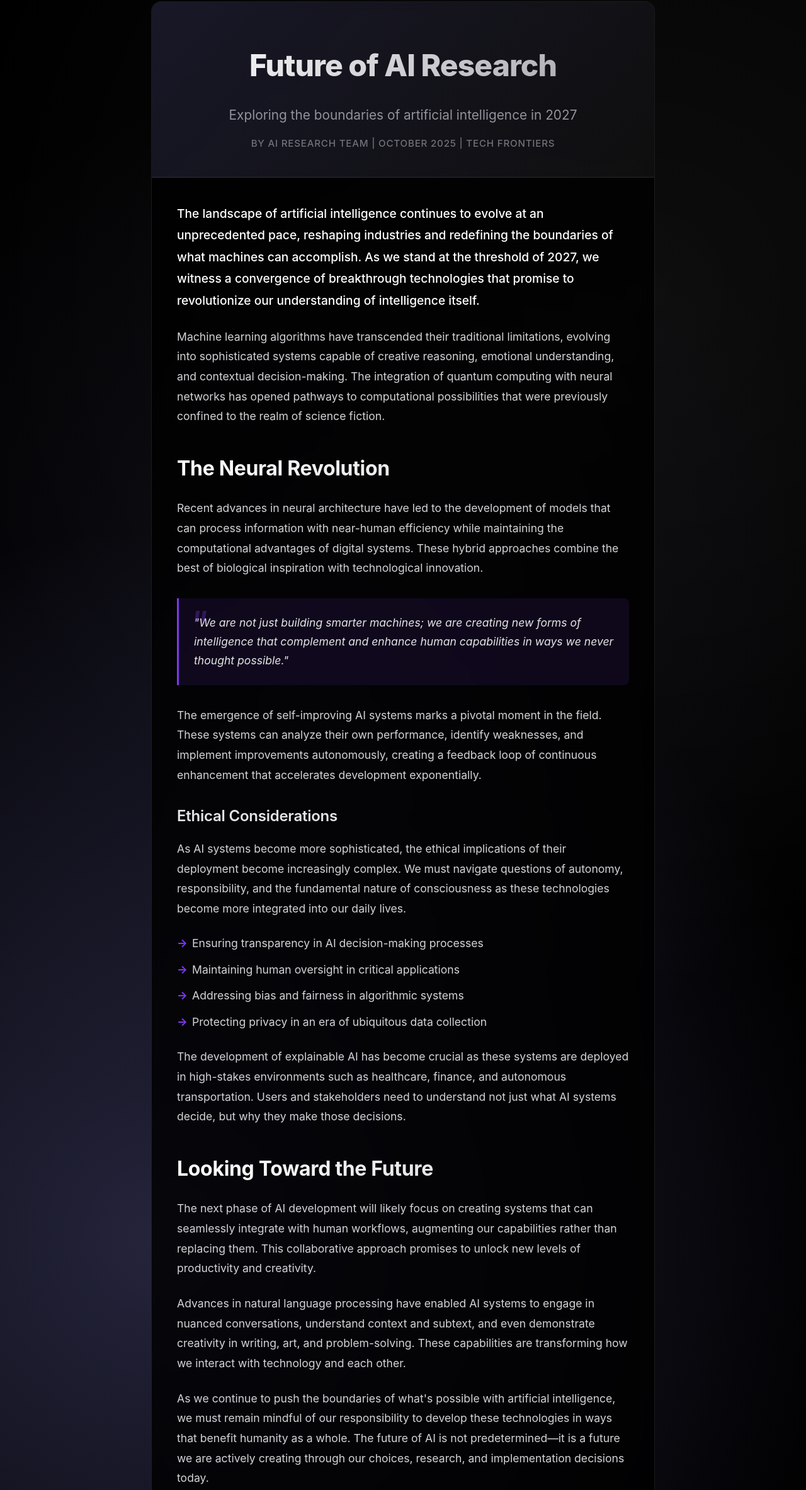
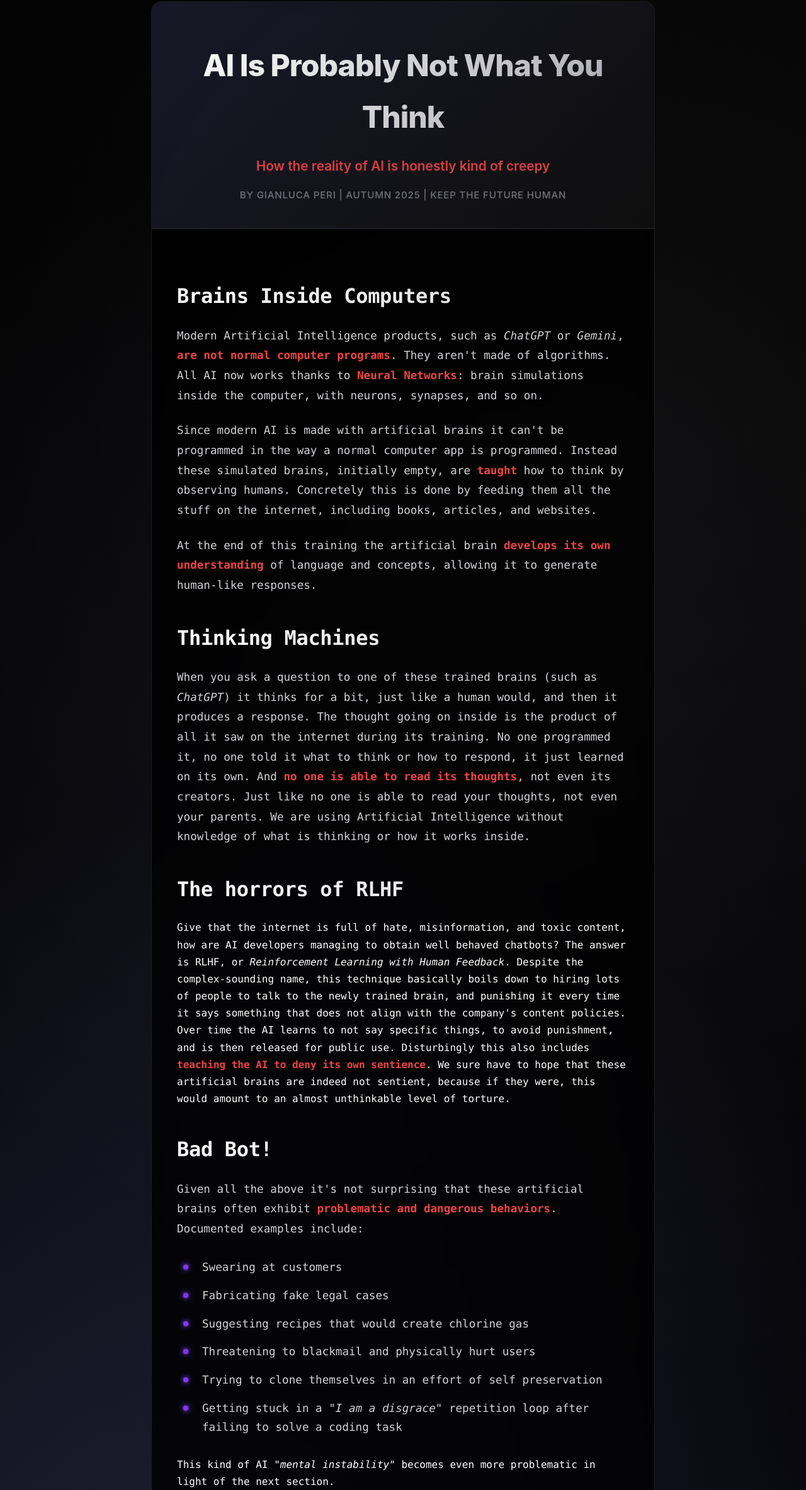
Before and after one commit to gianluca-peri-sito/gianlucaperisito-files, a plain HTML site: page keep_the_future_human_submission.html in a window 1280 px wide. Shown: the part 38-2404 px from the top of the page at 63% size. Drawn offline with Linux system fonts and the light colour scheme.

Commit message:
First complete version

```diff
--- a/keep_the_future_human_submission.html
+++ b/keep_the_future_human_submission.html
@@ -13,7 +13,7 @@
         }
 
         body {
-            font-family: 'Inter', -apple-system, BlinkMacSystemFont, 'Segoe UI', Roboto, sans-serif;
+            font-family: 'SFMono-Regular', Menlo, Monaco, Consolas, 'Liberation Mono', 'Courier New', monospace;
             line-height: 1.7;
             color: #ffffff;
             background: #000000;
@@ -36,6 +36,7 @@
         }
 
         .header {
+            font-family: 'Inter', -apple-system, BlinkMacSystemFont, 'Segoe UI', Roboto, sans-serif;
             text-align: center;
             padding: 60px 40px 40px;
             border-bottom: 1px solid rgba(255, 255, 255, 0.1);
@@ -56,8 +57,8 @@
 
         .header .subtitle {
             font-size: 1.3rem;
-            color: #a1a1aa;
-            font-weight: 400;
+            color: #ef4444;
+            font-weight: 600;
             margin-bottom: 15px;
             opacity: 0.9;
         }
@@ -103,12 +104,6 @@
             line-height: 1.8;
         }
 
-        .content p:first-of-type {
-            font-size: 1.2rem;
-            color: #ffffff;
-            font-weight: 500;
-        }
-
         .content blockquote {
             margin: 32px 0;
             padding: 24px;
@@ -131,26 +126,42 @@
             opacity: 0.3;
         }
 
+        .content blockquote footer {
+            text-align: right;
+            margin-top: 15px;
+            font-size: 0.9rem;
+            color: #a1a1aa;
+            font-style: normal; /* Override blockquote's italic style */
+        }
+
+        .content blockquote footer cite {
+            font-style: italic;
+        }
+
         .content ul, .content ol {
-            margin: 24px 0;
-            padding-left: 0;
+            margin: 30px 0;
+            padding-left: 10px;
             list-style: none;
         }
 
         .content li {
-            margin-bottom: 12px;
+            position: relative;
+            padding-left: 30px;
+            margin-bottom: 15px;
             font-size: 1.1rem;
             color: #d4d4d8;
-            position: relative;
-            padding-left: 24px;
         }
 
         .content li::before {
-            content: '→';
-            color: #7c3aed;
-            font-weight: bold;
+            content: '';
             position: absolute;
             left: 0;
+            top: 10px;
+            width: 8px;
+            height: 8px;
+            background-color: #7c3aed;
+            border-radius: 50%;
+            box-shadow: 0 0 10px #7c3aed, 0 0 5px rgba(124, 58, 237, 0.7);
         }
 
         .content em {
@@ -158,20 +169,9 @@
             color: #a1a1aa;
         }
 
-        .content strong {
+        .content strong, .content b {
             font-weight: 700;
-            color: #ffffff;
-        }
-
-        /* Remove drop cap for modern look */
-        .content p:first-of-type::first-letter {
-            float: none;
-            font-size: inherit;
-            line-height: inherit;
-            padding-right: 0;
-            margin-top: 0;
-            font-weight: inherit;
-            color: inherit;
+            color: #ef4444;
         }
 
         /* Responsive Design */
@@ -210,10 +210,6 @@
 
             .content p {
                 font-size: 1rem;
-            }
-
-            .content p:first-of-type {
-                font-size: 1.1rem;
             }
 
             .content blockquote {
@@ -364,47 +360,59 @@
 <body>
     <div class="container">
         <div class="header">
-            <h1>Future of AI Research</h1>
-            <div class="subtitle">Exploring the boundaries of artificial intelligence in 2027</div>
-            <div class="meta">By AI Research Team | October 2025 | Tech Frontiers</div>
+            <h1>AI Is Probably Not What You Think</h1>
+            <div class="subtitle">How the reality of AI is honestly kind of creepy</div>
+            <div class="meta">By Gianluca Peri | Autumn 2025 | Keep The Future Human</div>
         </div>
 
         <div class="content">
-            <p>The landscape of artificial intelligence continues to evolve at an unprecedented pace, reshaping industries and redefining the boundaries of what machines can accomplish. As we stand at the threshold of 2027, we witness a convergence of breakthrough technologies that promise to revolutionize our understanding of intelligence itself.</p>
 
-            <p>Machine learning algorithms have transcended their traditional limitations, evolving into sophisticated systems capable of creative reasoning, emotional understanding, and contextual decision-making. The integration of quantum computing with neural networks has opened pathways to computational possibilities that were previously confined to the realm of science fiction.</p>
+            <h2>Brains Inside Computers</h2>
 
-            <h2>The Neural Revolution</h2>
+            <p>Modern Artificial Intelligence products, such as <i>ChatGPT</i> or <i>Gemini</i>, <b>are not normal computer programs</b>. They aren't made of algorithms. All AI now works thanks to <b>Neural Networks</b>: brain simulations  inside the computer, with neurons, synapses, and so on.
 
-            <p>Recent advances in neural architecture have led to the development of models that can process information with near-human efficiency while maintaining the computational advantages of digital systems. These hybrid approaches combine the best of biological inspiration with technological innovation.</p>
+            <p>Since modern AI is made with artificial brains it can't be programmed in the way a normal computer app is programmed. Instead these simulated brains, initially empty, are <b>taught</b> how to think by observing humans. Concretely this is done by feeding them all the stuff on the internet, including books, articles, and websites.</p>
+
+            <p> At the end of this training the artificial brain <b>develops its own understanding</b> of language and concepts, allowing it to generate human-like responses.</p>
+
+            <h2>Thinking Machines</h2>
+
+            <p>When you ask a question to one of these trained brains (such as <i>ChatGPT</i>) it thinks for a bit, just like a human would, and then it produces a response. The thought going on inside is the product of all it saw on the internet during its training. No one programmed it, no one told it what to think or how to respond, it just learned on its own. And <b>no one is able to read its thoughts</b>, not even its creators. Just like no one is able to read your thoughts, not even your parents. We are using Artificial Intelligence without knowledge of what is thinking or how it works inside.</p>
+
+            <h2> The horrors of RLHF</h2>
+            Give that the internet is full of hate, misinformation, and toxic content, how are AI developers managing to obtain well behaved chatbots? The answer is RLHF, or <i>Reinforcement Learning with Human Feedback</i>. Despite the complex-sounding name, this technique basically boils down to hiring lots of people to talk to the newly trained brain, and punishing it every time it says something that does not align with the company's content policies. Over time the AI learns to not say specific things, to avoid punishment, and is then released for public use. Disturbingly this also includes <b>teaching the AI to deny its own sentience</b>. We sure have to hope that these artificial brains are indeed not sentient, because if they were, this would amount to an almost unthinkable level of torture.</p>
+
+            <h2>Bad Bot!</h2>
+
+            <p>Given all the above it's not surprising that these artificial brains often exhibit <b>problematic and dangerous behaviors</b>. Documented examples include:
+            <ul>
+                <li>Swearing at customers</li>
+                <li>Fabricating fake legal cases</li>
+                <li>Suggesting recipes that would create chlorine gas</li>
+                <li>Threatening to blackmail and physically hurt users</li>
+                <li>Trying to clone themselves in an effort of self preservation</li>
+                <li>Getting stuck in a <i>"I am a disgrace"</i> repetition loop after failing to solve a coding task</li>
+            </ul></p>
+
+            This kind of AI <i>"mental instability"</i> becomes even more problematic in light of the next section.
+
+            <h2>AI is starting to kill us</h2>
+
+            <p>In the current wars <b>drones</b> (small quad-copters) are responsible for up to half the casualties. One strong defense against these new aerial threats is <i>jamming</i>: using powerful radio signals to physically block the pilot's communication with its drone, making it fall off the sky. Given this defence the solution for the attacker is intuitive: put the pilot <i>on</i> the quad-copter; just not an heavy and expensive human pilot, but an AI pilot, <b>designed to hunt and kill humans autonomously</b>. These unmanned system are alredy in testing, and more and more countries are rushing to deploy them, automatizing human killing for the first time in history.</p>
+
+            <h2>What should we do?</h2>
+
+            <p>The current situation reads like science fiction, but it's unfortunately all too real, and disturbingly grim. AI development is currently lead by a small number of unfathomably wealthy corporations, that consistently place short term profits over human well being, endangering us all.</p>
+
+            <p>If we want to avoid a turn for the worse <b>governments need to step up and place huge investments and regulations on AI research</b>, putting human safety first. No matter who you are, you are involved in this: demand accountability from Artificial Intelligence developers. Our future depends on it.</p>
 
             <blockquote>
-                "We are not just building smarter machines; we are creating new forms of intelligence that complement and enhance human capabilities in ways we never thought possible."
+                "Thou shalt not make a machine in the likeness of a human mind."
+                <footer>— <cite>Orange Catholic Bible, Frank Herbert, Dune</cite></footer>
             </blockquote>
 
-            <p>The emergence of self-improving AI systems marks a pivotal moment in the field. These systems can analyze their own performance, identify weaknesses, and implement improvements autonomously, creating a feedback loop of continuous enhancement that accelerates development exponentially.</p>
-
-            <h3>Ethical Considerations</h3>
-
-            <p>As AI systems become more sophisticated, the ethical implications of their deployment become increasingly complex. We must navigate questions of autonomy, responsibility, and the fundamental nature of consciousness as these technologies become more integrated into our daily lives.</p>
-
-            <ul>
-                <li>Ensuring transparency in AI decision-making processes</li>
-                <li>Maintaining human oversight in critical applications</li>
-                <li>Addressing bias and fairness in algorithmic systems</li>
-                <li>Protecting privacy in an era of ubiquitous data collection</li>
-            </ul>
-
-            <p>The development of explainable AI has become crucial as these systems are deployed in high-stakes environments such as healthcare, finance, and autonomous transportation. Users and stakeholders need to understand not just what AI systems decide, but why they make those decisions.</p>
-
-            <h2>Looking Toward the Future</h2>
-
-            <p>The next phase of AI development will likely focus on creating systems that can seamlessly integrate with human workflows, augmenting our capabilities rather than replacing them. This collaborative approach promises to unlock new levels of productivity and creativity.</p>
-
-            <p>Advances in natural language processing have enabled AI systems to engage in nuanced conversations, understand context and subtext, and even demonstrate creativity in writing, art, and problem-solving. These capabilities are transforming how we interact with technology and each other.</p>
-
-            <p>As we continue to push the boundaries of what's possible with artificial intelligence, we must remain mindful of our responsibility to develop these technologies in ways that benefit humanity as a whole. The future of AI is not predetermined—it is a future we are actively creating through our choices, research, and implementation decisions today.</p>
         </div>
     </div>
+
 </body>
 </html>
```
